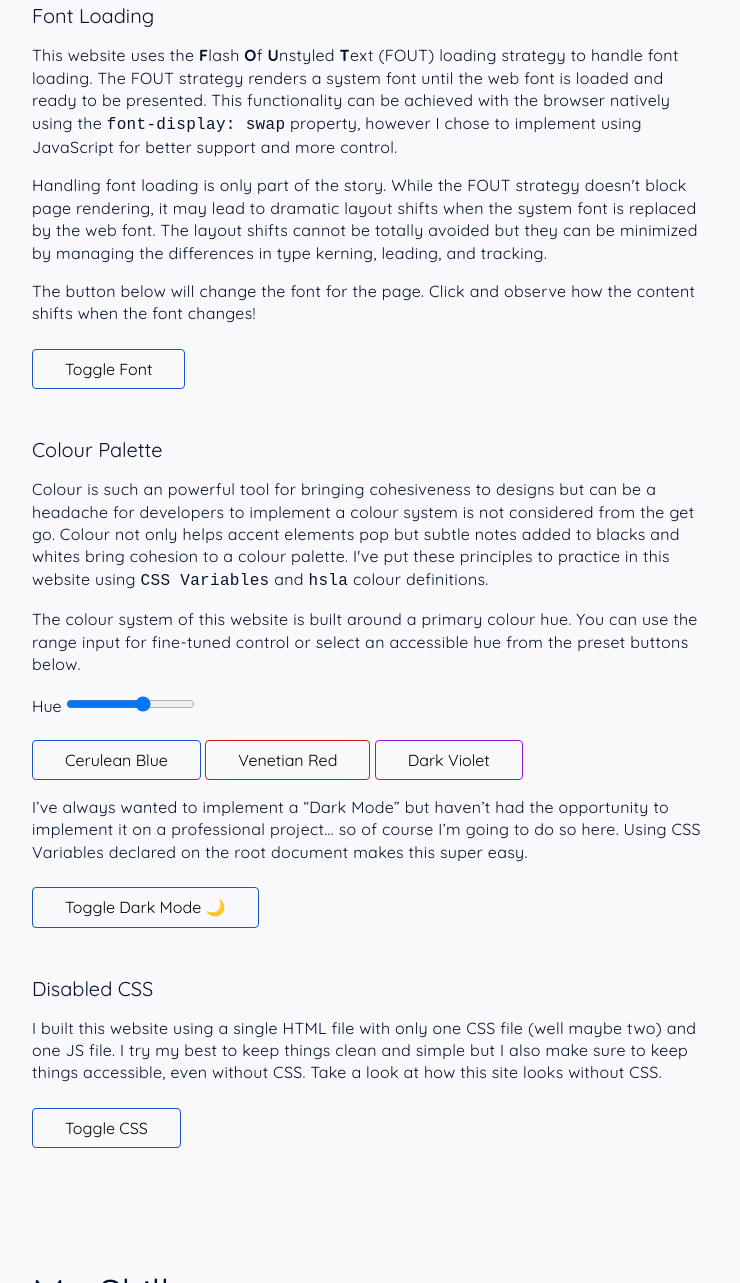
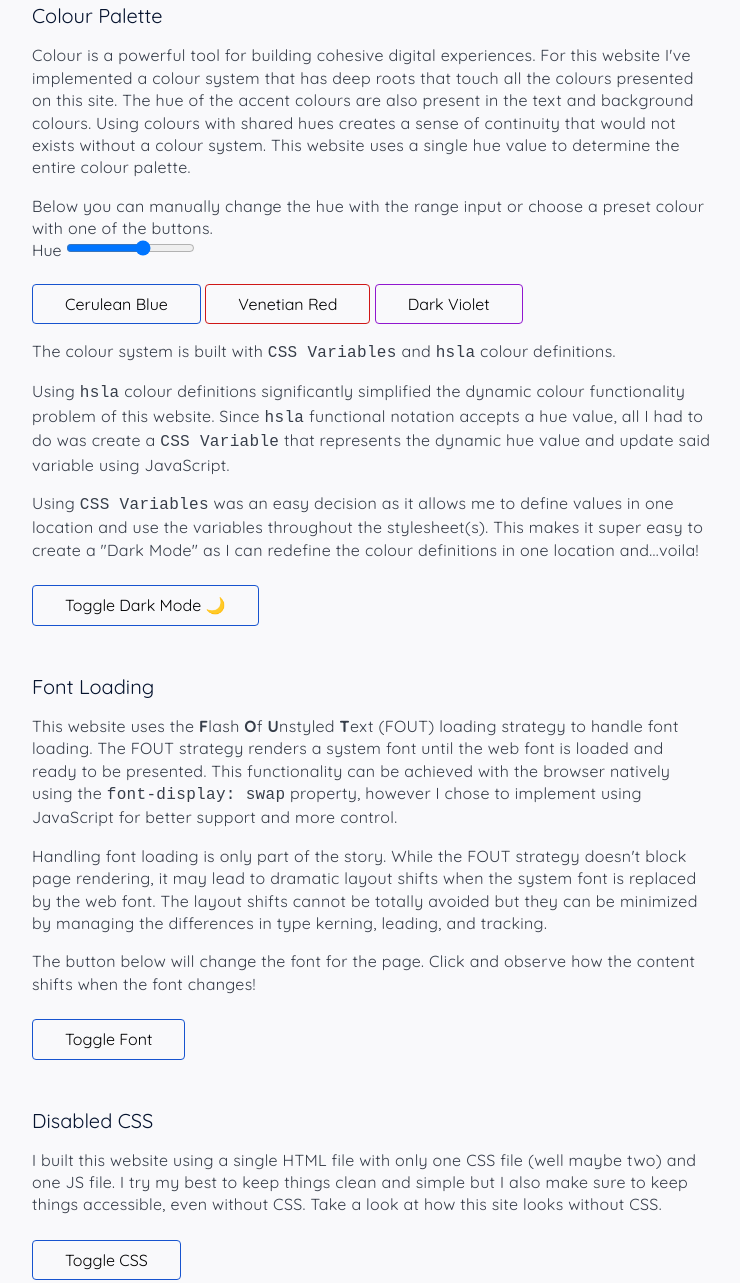
Before and after one commit to jmaloon/portfolio, a plain HTML site: page index.html in a window 1280 px wide. Shown: the part 918-2201 px from the top of the page, without its empty margins (268-1008 px from the left). Drawn offline with Linux system fonts and the light colour scheme.

Commit message:
colour content updates

```diff
--- a/index.html
+++ b/index.html
@@ -38,11 +38,10 @@
       }
     </script>
   </head>
-
   <body>
     <main>
       <header class="content banner">
-        <span class="text-title-3 text-color-font-secondary">Hi, I'm</span>
+        <span class="text-title-3 text-color-secondary">Hi, I'm</span>
         <h1 class="text-title-1">
           Josh <span class="font-weight-medium text-color-accent">Maloon</span>
         </h1>
@@ -54,52 +53,32 @@
       <!-- INTRODUCTION -->
       <div class="content introduction">
         <h2 class="text-title-3">Welcome to my playground!</h2>
-        <p class="text-body">
+        <p class="text-body text-color-secondary">
           This is a digital space for me to try new things and showcase some of
           my skills.
         </p>
-
-        <h3 class="text-subtitle text-color-font-secondary">Font Loading</h3>
-        <p class="text-body">
-          This website uses the <b>F</b>lash <b>O</b>f <b>U</b>nstyled
-          <b>T</b>ext (FOUT) loading strategy to handle font loading. The FOUT
-          strategy renders a system font until the web font is loaded and ready
-          to be presented. This functionality can be achieved with the browser
-          natively using the <code>font-display: swap</code> property, however I
-          chose to implement using JavaScript for better support and more
-          control.
+        <section>
+          <h3 class="text-subtitle">Colour Palette</h3>
+          <p class="text-body text-color-secondary">
+            Colour is a powerful tool for building cohesive digital experiences.
+            For this website I've implemented a colour system that has deep
+            roots that touch all the colours presented on this site. The hue of
+            the accent colours are also present in the text and background
+            colours. Using colours with shared hues creates a sense of
+            continuity that would not exists without a colour system. This
+            website uses a single hue value to determine the entire colour
+            palette.
+            <!-- In this website I've implemented a color system that has
+            roots that touch almost all elements I've put these principles to
+            practice in this website using
+            <code>CSS Variables</code> and <code>hsla</code> colour definitions. -->
           </p>
-        <p class="text-body">
-          Handling font loading is only part of the story. While the FOUT
-          strategy doesn't block page rendering, it may lead to dramatic layout
-          shifts when the system font is replaced by the web font. The layout
-          shifts cannot be totally avoided but they can be minimized by managing
-          the differences in type kerning, leading, and tracking.
+          <p class="text-body text-color-secondary">
+            Below you can manually change the hue with the range input or choose
+            a preset colour with one of the buttons.
           </p>
-        <p class="text-body">
-          The button below will change the font for the page. Click and observe
-          how the content shifts when the font changes!
-        </p>
-        <button id="font-toggle">Toggle Font</button>
-
-        <h3 class="text-subtitle text-color-font-secondary">Colour Palette</h3>
-        <p class="text-body">
-          Colour is such an powerful tool for bringing cohesiveness to designs
-          but can be a headache for developers to implement a colour system is
-          not considered from the get go. Colour not only helps accent elements
-          pop but subtle notes added to blacks and whites bring cohesion to a
-          colour palette. I've put these principles to practice in this website
-          using <code>CSS Variables</code> and <code>hsla</code> colour
-          definitions.
-        </p>
-        <p class="text-body">
-          The colour system of this website is built around a primary colour
-          hue. You can use the range input for fine-tuned control or select an
-          accessible hue from the preset buttons below.
-        </p>
-        <br />
           <div>
-          <label for="hue-input">Hue</label>
+            <label class="text-color-secondary" for="hue-input">Hue</label>
             <input
               id="hue-input"
               type="range"
@@ -118,7 +97,11 @@
             >
               Cerulean Blue
             </button>
-          <button name="hue-preset" data-hue-value="0" style="--palette-hue: 0">
+            <button
+              name="hue-preset"
+              data-hue-value="0"
+              style="--palette-hue: 0"
+            >
               Venetian Red
             </button>
             <button
@@ -152,30 +135,66 @@
               Arylide Yellow
             </button>
           </div>
-        <p class="text-body">
-          I’ve always wanted to implement a “Dark Mode” but haven’t had the
-          opportunity to implement it on a professional project... so of course
-          I’m going to do so here. Using CSS Variables declared on the root
-          document makes this super easy.
+          <p class="text-body text-color-secondary">
+            The colour system is built with <code>CSS Variables</code> and
+            <code>hsla</code> colour definitions.
+          </p>
+          <p class="text-body text-color-secondary">
+            Using <code>hsla</code> colour definitions significantly simplified
+            the dynamic colour functionality problem of this website. Since
+            <code>hsla</code> functional notation accepts a hue value, all I had
+            to do was create a <code>CSS Variable</code> that represents the
+            dynamic hue value and update said variable using JavaScript.
+          </p>
+          <p class="text-body text-color-secondary">
+            Using <code>CSS Variables</code> was an easy decision as it allows
+            me to define values in one location and use the variables throughout
+            the stylesheet(s). This makes it super easy to create a "Dark Mode"
+            as I can redefine the colour definitions in one location
+            and...voila!
           </p>
           <button id="dark-mode-toggle">Toggle Dark Mode</button>
-
-        <h3 class="text-subtitle text-color-font-secondary">Disabled CSS</h3>
-        <p class="text-body">
+        </section>
+        <section>
+          <h3 class="text-subtitle">Font Loading</h3>
+          <p class="text-body text-color-secondary">
+            This website uses the <b>F</b>lash <b>O</b>f <b>U</b>nstyled
+            <b>T</b>ext (FOUT) loading strategy to handle font loading. The FOUT
+            strategy renders a system font until the web font is loaded and
+            ready to be presented. This functionality can be achieved with the
+            browser natively using the <code>font-display: swap</code> property,
+            however I chose to implement using JavaScript for better support and
+            more control.
+          </p>
+          <p class="text-body text-color-secondary">
+            Handling font loading is only part of the story. While the FOUT
+            strategy doesn't block page rendering, it may lead to dramatic
+            layout shifts when the system font is replaced by the web font. The
+            layout shifts cannot be totally avoided but they can be minimized by
+            managing the differences in type kerning, leading, and tracking.
+          </p>
+          <p class="text-body text-color-secondary">
+            The button below will change the font for the page. Click and
+            observe how the content shifts when the font changes!
+          </p>
+          <button id="font-toggle">Toggle Font</button>
+        </section>
+        <section>
+          <h3 class="text-subtitle">Disabled CSS</h3>
+          <p class="text-body text-color-secondary">
             I built this website using a single HTML file with only one CSS file
             (well maybe two) and one JS file. I try my best to keep things clean
             and simple but I also make sure to keep things accessible, even
             without CSS. Take a look at how this site looks without CSS.
           </p>
           <button id="css-toggle">Toggle CSS</button>
+        </section>
       </div>
       <!-- SKILLS -->
       <div class="content grid">
         <h2 class="text-title-2">My Skills</h2>
         <section>
-          <h3 class="text-overline text-color-font-secondary label">
-            Development
-          </h3>
+          <h3 class="text-overline text-color-secondary label">Development</h3>
           <ul class="text-subtitle">
             <li>
               <svg class="icon">
@@ -228,7 +247,7 @@
           </ul>
         </section>
         <section>
-          <h3 class="text-overline text-color-font-secondary label">Design</h3>
+          <h3 class="text-overline text-color-secondary label">Design</h3>
           <ul class="text-subtitle">
             <li>
               <svg class="icon">
@@ -267,7 +286,7 @@
       <div class="content list">
         <h2 class="text-title-2">My Experience</h2>
         <section id="experience_abcellera">
-          <h3 class="label text-overline text-color-font-secondary">
+          <h3 class="label text-overline text-color-secondary">
             2020 - Present
           </h3>
           <svg
@@ -299,7 +318,7 @@
           </svg>
           <div class="description">
             <h4 class="text-subtitle">AbCellera</h4>
-            <p class="text-body">
+            <p class="text-body text-color-secondary">
               As a part of the data visualization team, I contributed to the
               development of the propriety software Celium™. Harry Potter is a
               series of seven fantasy novels written by British author J. K.
@@ -314,15 +333,13 @@
           </div>
         </section>
         <section>
-          <h3 class="label text-overline text-color-font-secondary">
-            2017 - 2020
-          </h3>
+          <h3 class="label text-overline text-color-secondary">2017 - 2020</h3>
           <svg class="icon">
             <use href="#wize" />
           </svg>
           <div class="description">
             <h4 class="text-subtitle">Wize</h4>
-            <p class="text-body">
+            <p class="text-body text-color-secondary">
               As a individual contributor, I led the development of several
               large-scale projects from page rebuilds to do stuff. Since the
               release of the first novel, Harry Potter and the Philosopher's
@@ -341,15 +358,13 @@
           </div>
         </section>
         <section>
-          <h3 class="label text-overline text-color-font-secondary">
-            2015 - 2017
-          </h3>
+          <h3 class="label text-overline text-color-secondary">2015 - 2017</h3>
           <svg class="icon">
             <use href="#issi" />
           </svg>
           <div class="description">
             <h4 class="text-subtitle">Integrated Software Solutions</h4>
-            <p class="text-body">
+            <p class="text-body text-color-secondary">
               A play, Harry Potter and the Cursed Child, based on a story
               co-written by Rowling, premiered in London on 30 July 2016 at the
               Palace Theatre, and its script was published by Little, Brown. The
@@ -367,13 +382,13 @@
       <div class="content list">
         <h2 class="text-title-2">My Certificates</h2>
         <section>
-          <h3 class="label text-overline text-color-font-secondary">2021</h3>
+          <h3 class="label text-overline text-color-secondary">2021</h3>
           <svg class="icon">
             <use href="#coursera" />
           </svg>
           <div class="description">
             <h4 class="text-subtitle">Coursera</h4>
-            <p class="text-caption text-color-font-secondary">
+            <p class="text-caption text-color-secondary">
               <a
                 href="https://www.credly.com/badges/c61e53da-342c-4b10-8f73-c94eaaa603ab"
                 target="_blank"
@@ -385,13 +400,13 @@
           </div>
         </section>
         <section>
-          <h3 class="label text-overline text-color-font-secondary">2016</h3>
+          <h3 class="label text-overline text-color-secondary">2016</h3>
           <svg class="icon">
             <use href="#freecodecamp" />
           </svg>
           <div class="description">
             <h4 class="text-subtitle">freeCodeCamp</h4>
-            <p class="text-caption text-color-font-secondary">
+            <p class="text-caption text-color-secondary">
               <a
                 href="https://www.freecodecamp.org/jmaloon"
                 target="_blank"
--- a/styles.css
+++ b/styles.css
@@ -21,7 +21,7 @@
   );
   --palette-surface: hsl(var(--palette-hue), 25%, 98%);
   --palette-text-primary: hsl(var(--palette-hue), 80%, 10%);
-  --palette-text-secondary: hsl(var(--palette-hue), 10%, 40%);
+  --palette-text-secondary: hsl(var(--palette-hue), 15%, 25%);
 }
 :root.dark {
   color-scheme: dark;
```
Lines whose indentation alone changed are shown as unchanged.
